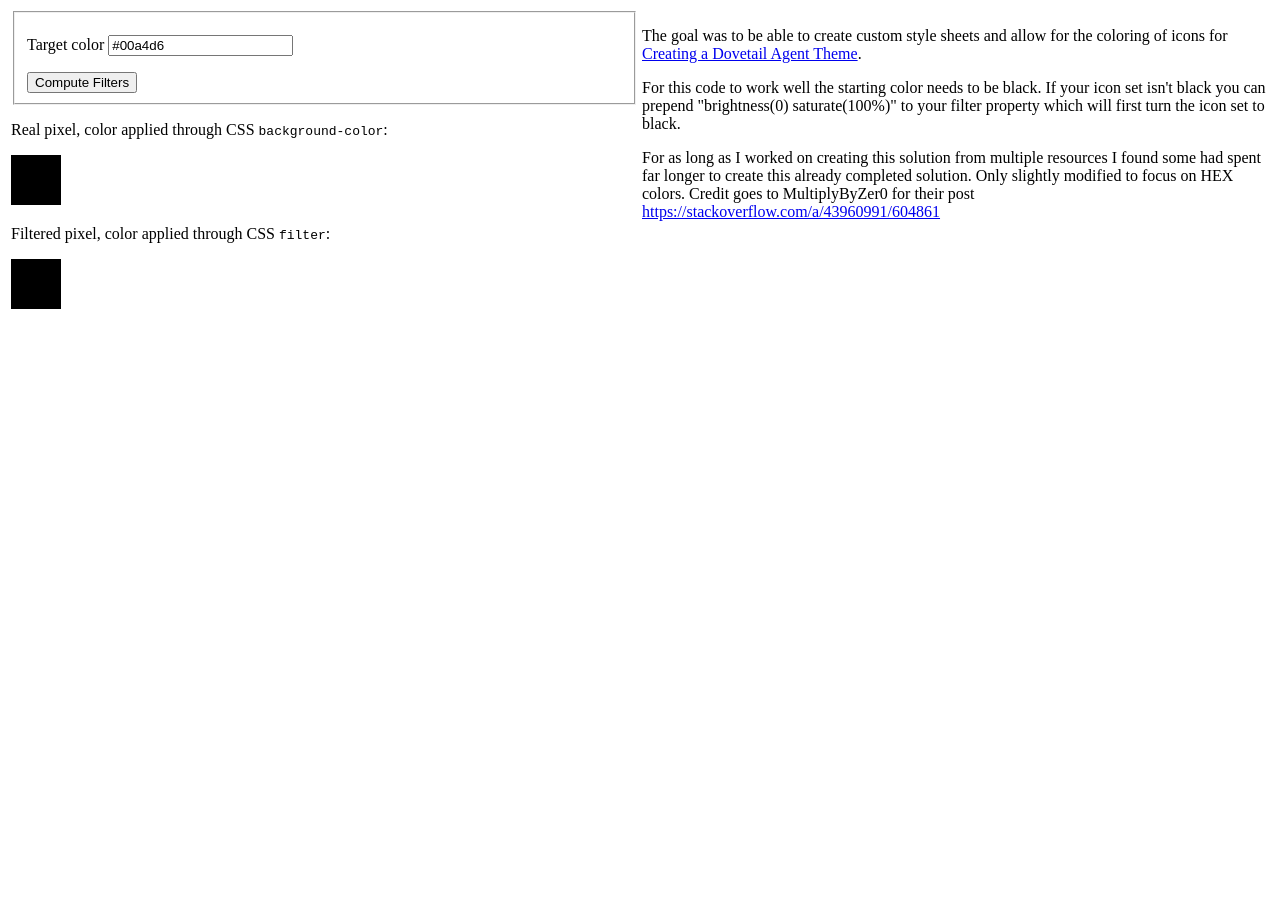
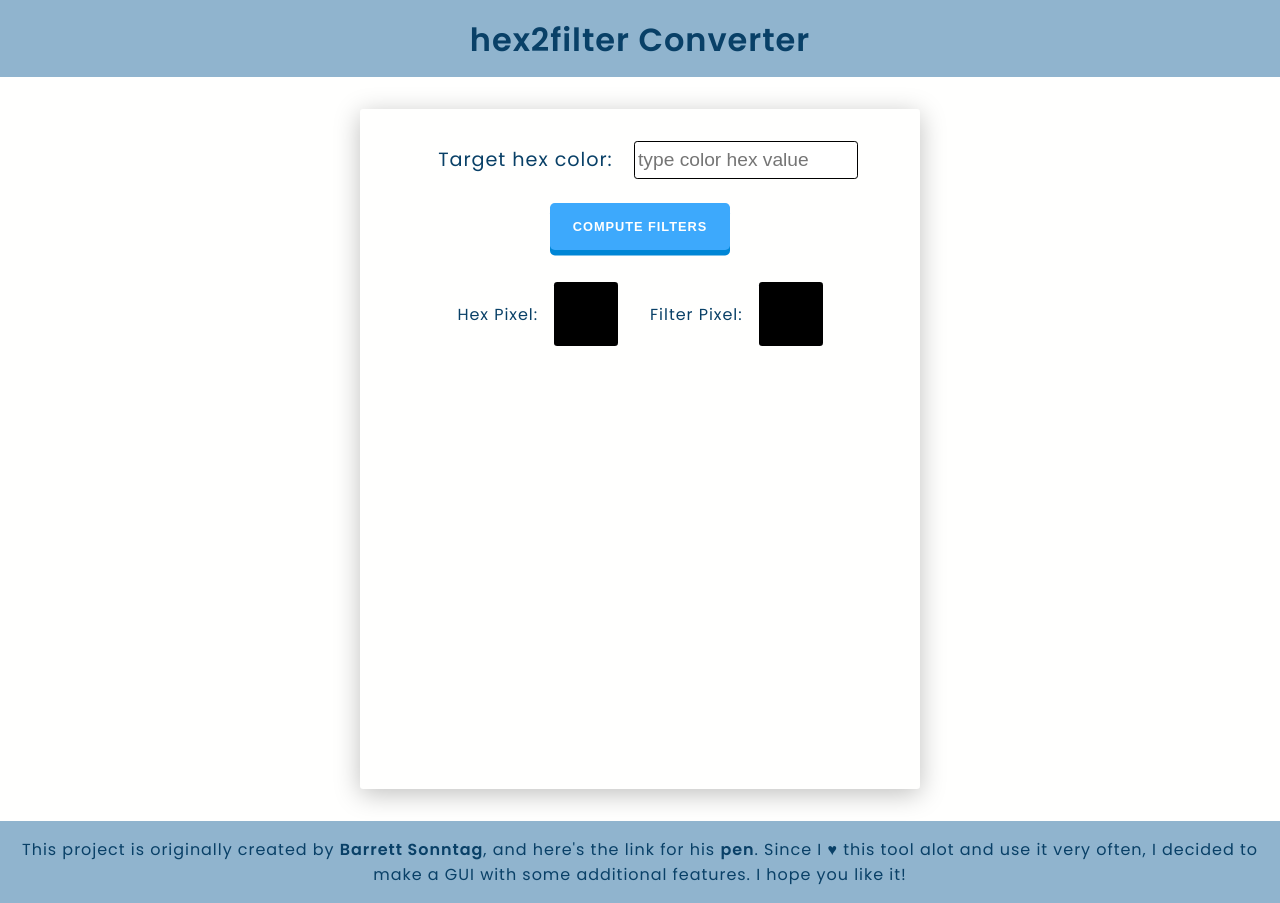
Before and after one commit to amanpandey04/hex2filter, a plain HTML site: page index.html in a window 1280 px wide. Before the commit the page ends 800 px from the top, so only its background shows below. Drawn offline with nearby package versions, Linux system fonts and the light colour scheme.

Commit message:
feat: add few extra features and styling

```diff
--- a/app.js
+++ b/app.js
@@ -1,4 +1,13 @@
-"use strict";
+const btnExecute = document.querySelector(".execute");
+const targetInput = document.querySelector(".target");
+const realPixel = document.querySelector(".real-pixel");
+const filterPixel = document.querySelector(".filter-pixel");
+const filterDetail = document.querySelector(".filter-detail");
+const lossDetail = document.querySelector(".loss-detail");
+const filterDiv = document.querySelector(".filter-div");
+const btnCopy = document.querySelector(".copy");
+const toast = document.querySelector(".toast");
+
 class Color {
   constructor(r, g, b) {
     this.set(r, g, b);
@@ -294,9 +303,11 @@ function hexToRgb(hex) {
     : null;
 }
 
-$(document).ready(() => {
-  $("button.execute").click(() => {
-    const rgb = hexToRgb($("input.target").val());
+document.addEventListener("DOMContentLoaded", function () {
+  // Convert the hex to filter
+  btnExecute.addEventListener("click", function (e) {
+    e.preventDefault();
+    const rgb = hexToRgb(targetInput.value);
     if (rgb.length !== 3) {
       alert("Invalid format!");
       return;
@@ -309,17 +320,31 @@ $(document).ready(() => {
     let lossMsg;
     if (result.loss < 1) {
       lossMsg = "This is a perfect result.";
+      lossDetail.style.color = "#008000";
     } else if (result.loss < 5) {
       lossMsg = "The is close enough.";
-    } else if (result.loss < 15) {
-      lossMsg = "The color is somewhat off. Consider running it again.";
+      lossDetail.style.color = "#FFA500";
     } else {
-      lossMsg = "The color is extremely off. Run it again!";
+      lossMsg = "The color is off. Run it again!";
+      lossDetail.style.color = "#FF0000";
     }
 
-    $(".realPixel").css("background-color", color.toString());
-    $(".filterPixel").attr("style", result.filter);
-    $(".filterDetail").text(result.filter);
-    $(".lossDetail").html(`Loss: ${result.loss.toFixed(1)}. <b>${lossMsg}</b>`);
+    realPixel.style.backgroundColor = color.toString();
+    filterPixel.setAttribute("style", result.filter);
+    filterDiv.style.visibility = "visible";
+    filterDetail.textContent = result.filter;
+    lossDetail.innerHTML = `Loss: ${result.loss.toFixed(1)} <br>${lossMsg}</br>`;
+  });
+
+  // Copy the filter to clipboard
+  btnCopy.addEventListener("click", async function () {
+    try {
+      await navigator.clipboard.writeText(filterDetail.textContent);
+    } catch (err) {
+      console.error("something went wrong", err);
+    }
+    toast.style.visibility = "visible";
+    toast.innerText = "copied!";
+    setTimeout(() => toast.remove(), 2000);
   });
 });
--- a/index.html
+++ b/index.html
@@ -7,50 +7,48 @@
     <title>hex2filter</title>
   </head>
   <body>
-    <table>
-      <tr valign="top">
-        <td width="50%">
-          <fieldset>
-            <p>
-              <label>Target color</label>
-              <input class="target" type="text" placeholder="target hex" value="#00a4d6" />
-            </p>
-            <button class="execute">Compute Filters</button>
-          </fieldset>
-          <p>Real pixel, color applied through CSS <code>background-color</code>:</p>
-          <div class="pixel realPixel"></div>
+    <nav>
+      <h1>hex2filter Converter</h1>
+    </nav>
+    <main>
+      <div>
+        <label>Target hex color:</label>
+        <input class="target" type="text" placeholder="type color hex value" />
+      </div>
+      <button class="execute">Compute Filters</button>
 
-          <p>Filtered pixel, color applied through CSS <code>filter</code>:</p>
-          <div class="pixel filterPixel"></div>
+      <div class="color-div">
+        <div class="color-box">
+          Hex Pixel:
+          <span class="pixel real-pixel"></span>
+        </div>
+        <div class="color-box">
+          Filter Pixel:
+          <span class="pixel filter-pixel"></span>
+        </div>
+      </div>
 
-          <p class="filterDetail"></p>
-          <p class="lossDetail"></p>
-        </td>
-        <td>
-          <p>
-            The goal was to be able to create custom style sheets and allow for the coloring of
-            icons for
-            <a href="https://sosuke.com/creating-a-dovetail-agent-theme/" target="_blank"
-              >Creating a Dovetail Agent Theme</a
-            >.
-          </p>
-          <p>
-            For this code to work well the starting color needs to be black. If your icon set isn't
-            black you can prepend "brightness(0) saturate(100%)" to your filter property which will
-            first turn the icon set to black.
-          </p>
-          <p>
-            For as long as I worked on creating this solution from multiple resources I found some
-            had spent far longer to create this already completed solution. Only slightly modified
-            to focus on HEX colors. Credit goes to MultiplyByZer0 for their post
-            <a href="https://stackoverflow.com/a/43960991/604861" target="_blank"
-              >https://stackoverflow.com/a/43960991/604861</a
-            >
-          </p>
-        </td>
-      </tr>
-    </table>
-    <script src="https://ajax.googleapis.com/ajax/libs/jquery/3.1.0/jquery.min.js"></script>
+      <div class="filter-div">
+        <span class="icon-copy"
+          ><img title="copy to clipboard" class="copy" tooltip="copy" src="copy.svg" alt="copy"
+        /></span>
+        <p class="filter-detail"></p>
+      </div>
+
+      <p class="loss-detail"></p>
+    </main>
+
+    <div class="toast"></div>
+
+    <footer>
+      <p>
+        This project is originally created by
+        <a href="https://twitter.com/bsonntag">Barrett Sonntag</a>, and here's the link for his
+        <a href="https://codepen.io/sosuke/pen/Pjoqqp">pen</a>. Since I ♥ this tool alot and use it
+        very often, I decided to make a GUI with some additional features. I hope you like it!
+      </p>
+    </footer>
+
     <script src="app.js"></script>
   </body>
 </html>
--- a/style.css
+++ b/style.css
@@ -1,10 +1,172 @@
+@import url("https://fonts.googleapis.com/css2?family=Poppins:wght@400;600&family=Source+Code+Pro&display=swap");
+
+* {
+  box-sizing: border-box;
+  margin: 0;
+  padding: 0;
+  list-style: none;
+  outline: none;
+}
+
+:root {
+  --primary-color: #fffffe;
+  --secondary-color: #d8eefe;
+  --tertiary-color: #0086d6;
+  --text-color: #094067;
+}
+
+body {
+  background-color: var(--primary-color);
+  color: var(--text-color);
+  overflow-x: hidden;
+  font-family: "Poppins";
+  text-align: center;
+  letter-spacing: 0.06rem;
+}
+
+nav {
+  height: 4.8rem;
+  background-color: #90b4ce;
+  text-align: center;
+}
+
+h1 {
+  display: inline-block;
+  margin: 1rem auto;
+  font-size: 2rem;
+}
+
+main {
+  display: block;
+  margin: 2rem auto;
+  width: 35rem;
+  height: 85vh;
+  border-radius: 0.2rem;
+  box-shadow: 0 0.313rem 1.563rem 0 rgba(0, 0, 0, 0.25);
+}
+
+.execute {
+  outline: none;
+  border: none;
+  cursor: pointer;
+  display: block;
+  position: relative;
+  background-color: #3da9fc;
+  font-size: 0.8rem;
+  font-weight: bold;
+  color: var(--primary-color);
+  text-transform: uppercase;
+  letter-spacing: 0.06rem;
+  padding: 1rem 1.4rem;
+  margin: 1rem auto;
+  margin-top: 0.5rem;
+  border-radius: 0.3rem;
+  box-shadow: 0 0.34rem var(--tertiary-color);
+}
+
+.execute:hover {
+  box-shadow: 0 0.2rem var(--tertiary-color);
+  top: 0.16rem;
+}
+
+.execute:active {
+  box-shadow: none;
+  top: 0.34rem;
+}
+
+.target {
+  width: 14rem;
+  height: 2.4rem;
+  padding: 0.2rem;
+  margin: 1rem auto;
+  margin-top: 2rem;
+  font-size: 1.2rem;
+  transition: all 0.2s ease 0s;
+  border-radius: 0.2rem;
+  border: 0.06rem solid;
+}
+
+.target:focus {
+  background-color: var(--secondary-color);
+}
+
+label {
+  font-size: 1.2rem;
+  margin: 0 1rem;
+}
+
 .pixel {
+  margin-left: 1rem;
   display: inline-block;
   background-color: #000;
-  width: 50px;
-  height: 50px;
+  width: 4rem;
+  height: 4rem;
+  border-radius: 0.2rem;
 }
 
-.filterDetail {
-  font-family: "Consolas", "Menlo", "Ubuntu Mono", monospace;
+.color-div {
+  display: flex;
+  align-items: center;
+  justify-content: center;
 }
+
+.color-box {
+  display: flex;
+  align-items: center;
+  justify-content: center;
+  margin: 1rem;
+}
+
+.filter-detail {
+  font-family: "Source Code Pro", monospace;
+  font-size: 1.2rem;
+  text-align: left;
+  padding: 0.6rem;
+}
+
+.filter-div {
+  background-color: #fafbe7;
+  display: inline-block;
+  margin: 1rem auto;
+  width: 28rem;
+  visibility: hidden;
+  border: 0.06rem solid #bebebd;
+  border-radius: 0.2rem;
+}
+
+.icon-copy {
+  cursor: pointer;
+  float: right;
+  margin-right: 0.4rem;
+  margin-top: 0.4rem;
+  filter: invert(61%) sepia(50%) saturate(3077%) hue-rotate(181deg) brightness(101%) contrast(98%);
+}
+
+.loss-detail {
+  font-weight: bold;
+  font-size: 1.1rem;
+}
+
+.toast {
+  visibility: hidden;
+  position: fixed;
+  bottom: 0.625rem;
+  right: 0.625rem;
+  background-color: #fafbe7;
+  border-radius: 0.2rem;
+  padding: 1rem 2rem;
+  margin: 0.5rem;
+  box-shadow: 0 0.313rem 1.563rem 0 rgba(0, 0, 0, 0.25);
+}
+
+footer {
+  background-color: #90b4ce;
+  text-align: center;
+  padding: 1rem;
+}
+
+footer a {
+  font-weight: bold;
+  text-decoration: none;
+  color: var(--text-color);
+}
```
Also changed, not shown: copy.svg (added).
